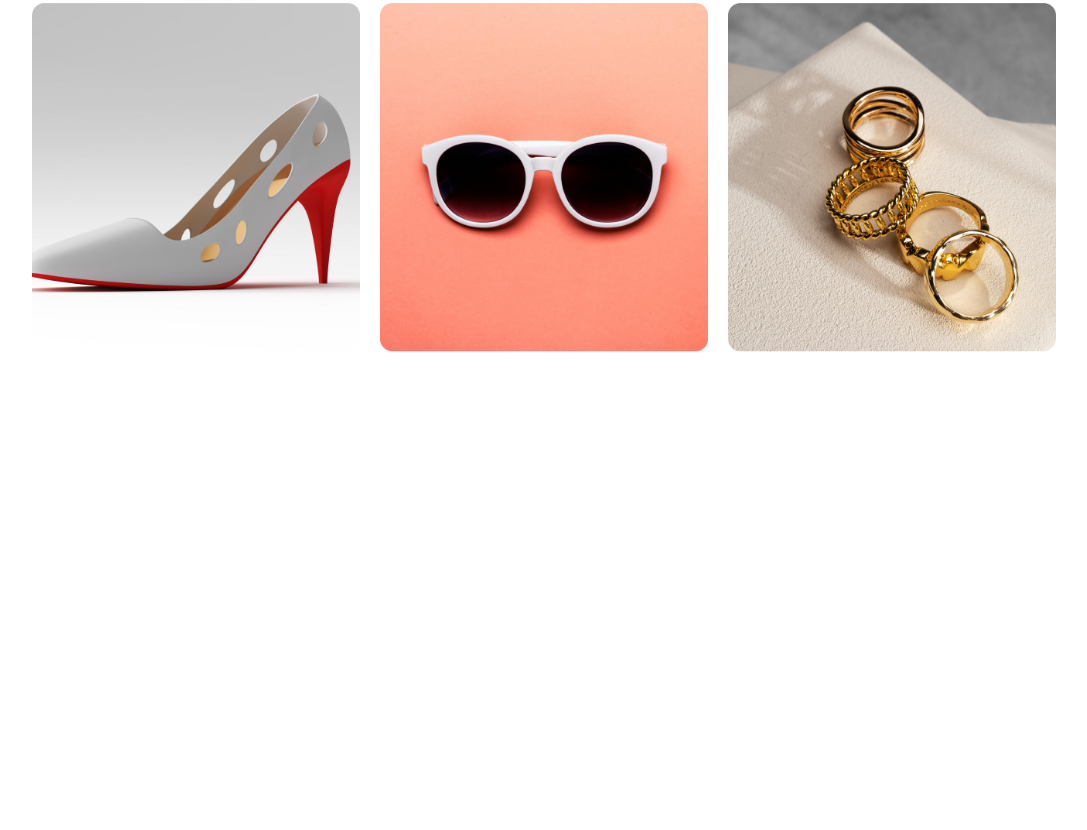
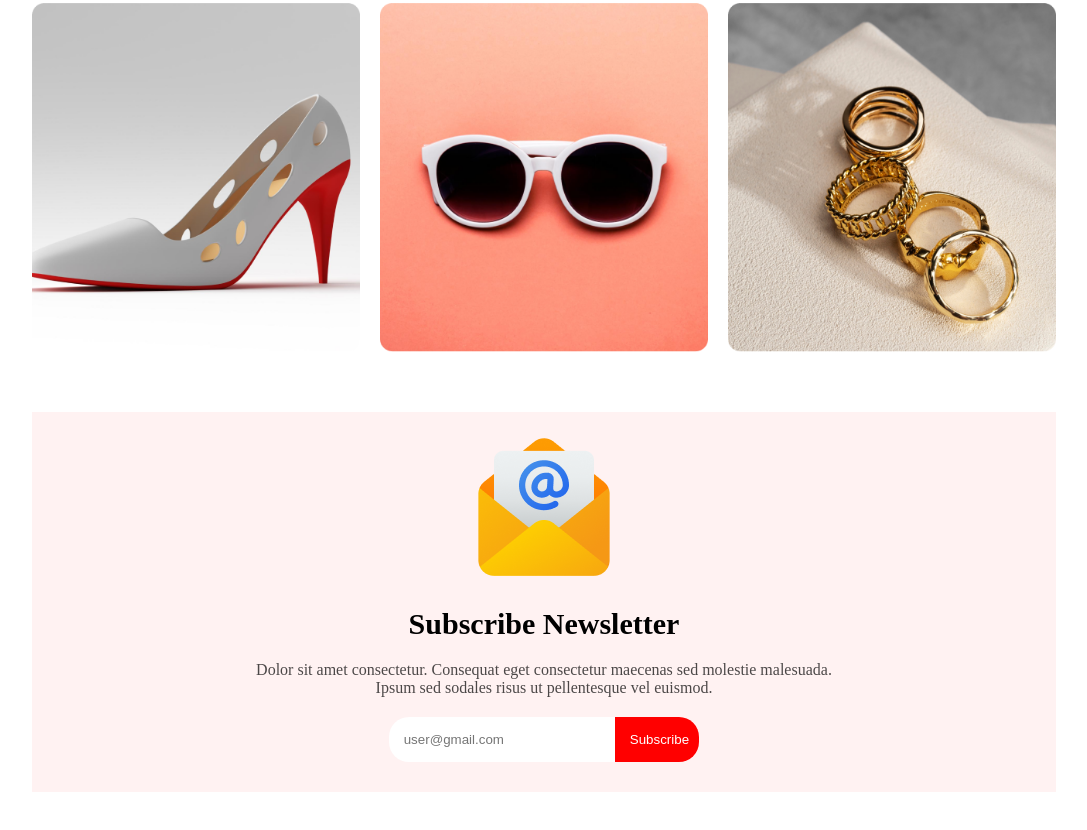
Before and after one commit to Kawsar-Ahmed-Ridoy/New-Year-New-Mission, a plain HTML site: page New-Year-New-Mission/index.html in a window 1280 px wide. Shown: the part 4527-5357 px from the top of the page, without its empty margins (96-1183 px from the left). Before the commit the page ends 4919 px from the top, so only its background shows below. Drawn offline with Linux system fonts and the light colour scheme.

Commit message:
subscribe section added

```diff
--- a/New-Year-New-Mission/index.html
+++ b/New-Year-New-Mission/index.html
@@ -121,6 +121,19 @@
           <img src="image/Rectangle 8.png" alt="">
         </div>
       </section>
+      <section class="container">
+        <div class="subscribe">
+          <div class="subscribe-img">
+            <img src="image/Group 61.png" alt="">
+          </div>
+          <h1>Subscribe Newsletter</h1>
+          <p>Dolor sit amet consectetur. Consequat eget consectetur maecenas sed molestie malesuada. <br> Ipsum sed sodales risus ut pellentesque vel euismod. </p>
+          <div class="subscribe-field">
+            <input class="subscribe-email" type="email" placeholder="user@gmail.com" name="" id="">
+            <input class="subscribe-submit" type="button" value="Subscribe">
+          </div>
+        </div>
+      </section>
     </main>
   </body>
 </html>
--- a/New-Year-New-Mission/style.css
+++ b/New-Year-New-Mission/style.css
@@ -243,3 +243,38 @@ color: red;
 .awesome-img img{
   width: 32%;
 }
+.subscribe{
+  text-align: center;
+  background-color: #FFF2F2;
+}
+.subscribe-img{
+  padding: 20px 0px;
+}
+.subscribe h1{
+  font-size: 30px;
+}
+.subscribe p{
+  margin: 20px 0px;
+  opacity: 0.7;
+}
+.subscribe-field{
+  padding-bottom: 30px;
+  width: 55%;
+  margin: 0px auto;
+}
+.subscribe-email{
+  border-radius: 20px 0px 0px 20px;
+  border: none;
+  outline: none;
+  width: 35%;
+  padding: 15px;
+}
+.subscribe-submit{
+  border: none;
+  width: 15%;
+  padding: 15px;
+  margin-left: -5px;
+  background: red;
+  color: white;
+  border-radius: 0px 20px 20px 0px;
+}
```
